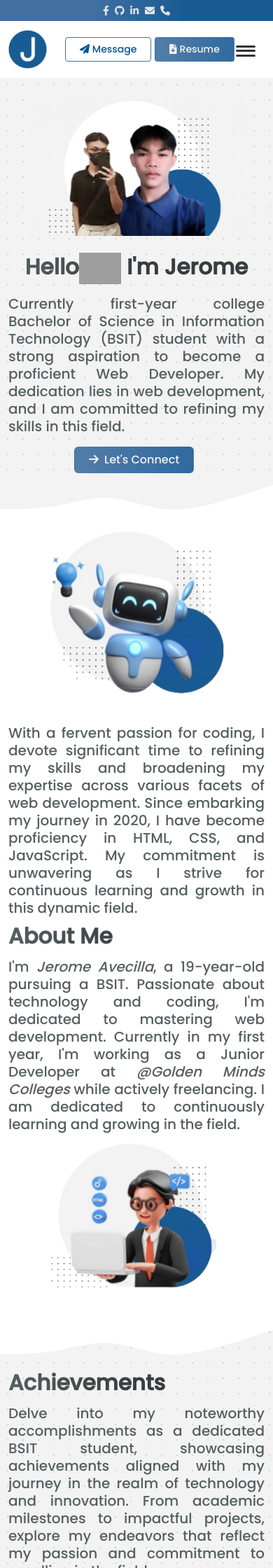
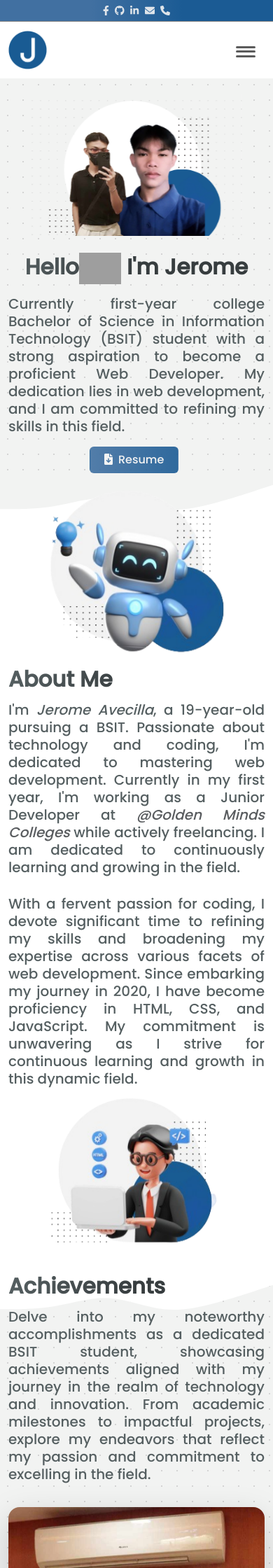
Before and after one commit to javecilla/portfolio, a PHP site: page / in a window 390 px wide. Shown: the top 2240 px of the page at 70% size. Run offline with PHP 8.4, Linux system fonts and the light colour scheme; some libraries are stand-ins or nearby versions; grey boxes are pictures that could not be loaded.

Commit message:
fixing media queries

```diff
--- a/assets/custom/scripts/app.js
+++ b/assets/custom/scripts/app.js
@@ -2,9 +2,6 @@
   "use strict";
 
   // Menu bar toggle
-  $(document).on('click', '#navbarSideCollapse', function(e) {
-   	e.preventDefault();
-    $('.offcanvas-collapse').toggleClass('open');
-  });
+  $(document).on('click', '#burgerBarMenu', () => { $('#navbarsMenu').toggleClass('open'); });
 
 })(jQuery);
--- a/assets/custom/stylesheets/app.css
+++ b/assets/custom/stylesheets/app.css
@@ -60,7 +60,7 @@ body {
 /* Select the img element */
 h1 img.wave_gif {
   /* Apply a filter to change the color to blue */
-  filter: hue-rotate(200deg); /* Adjust the degree to achieve the desired blue shade */
+  filter: hue-rotate(190deg); /* Adjust the degree to achieve the desired blue shade */
   width: 60px;
 }
 
@@ -141,12 +141,14 @@ nav .nav_link {
 header {
   padding: 0;
   margin: 0;
+  border-bottom: 1px solid gray!important;
 }
 
 header .header_container {
   background-image: linear-gradient(to left, #1b5b94, #1b5b94, #4170a1, #4170a1);
   color: #f3f3f3!important;
   padding: 3px;
+
 }
 
 header .header_link {
@@ -170,6 +172,7 @@ header .header_link {
   height: 3px;
   width: 28px;
   background: #000;
+  opacity: .8;
   border-radius: 50px;
   position: absolute;
   transition: 0.2s ease;
@@ -178,6 +181,7 @@ header .header_link {
   height: 3px;
   width: 28px;
   background: #000;
+  opacity: .8;
   border-radius: 50px;
   position: absolute;
   transition: 0.2s ease;
@@ -186,36 +190,37 @@ header .header_link {
   height: 3px;
   width: 28px;
   background: #000;
+  opacity: .8;
   border-radius: 50px;
   position: absolute;
-  transition: 0.2s ease;
+  transition: 0.2s ease!important;
 }
-label[for="navbarSideCollapse"] {
+label[for="burgerBarMenu"] {
   cursor: pointer;
 }
 input.navcheckbox {
-  position: absolute;
-  left: -9999px;
-  -webkit-appearance: none;
-  visibility: hidden;
-  display: none;
+  position: absolute!important;
+  left: -9999px!important;
+  -webkit-appearance: none!important;
+  visibility: hidden!important;
+  display: none!important;
 
 }
 input.navcheckbox:checked ~ .bar .top {
-  transform: rotate(-45deg);
-  width: 27px;
-  transform-origin: right;
-  top: -10px;
+  transform: rotate(-45deg)!important;
+  width: 27px!important;
+  transform-origin: right!important;
+  top: -10px!important;
 }
 input.navcheckbox:checked ~ .bar .bot {
-  transform: rotate(45deg);
-  width: 27px;
-  transform-origin: right;
-  top: 10px;
+  transform: rotate(45deg)!important;
+  width: 27px!important;
+  transform-origin: right!important;
+  top: 10px!important;
 }
 input.navcheckbox:checked ~ .bar .mid {
-  transform: translateX(1px);
-  opacity: 0;
+  transform: translateX(1px)!important;
+  opacity: 0!important;
 }
 
 /*tmp*/
@@ -278,80 +283,126 @@ input.navcheckbox:checked ~ .bar .mid {
 }
 
 #s2_content {
-  margin-top: -30%!important;
+  margin-top: -25%!important;
 } .s2_image {
+  margin-top: -5%!important;
+} .s22_image {
+  margin-top: -15%!important;
+}.s2_context {
+  margin-top: -10%!important;
+} .s22_context {
   margin-top: -20%!important;
-} .s2_context {
-  margin-top: -5%!important;
 }
 
 #s3_content {
-  margin-top: -25%!important;
+  margin-top: -30%!important;
+} .s3_context {
+  margin-top: 3%!important;
 }
 
 #s4_content {
   margin-top: -27%!important;
-}
-
-.s4_image {
-  margin-top: 10%!important;
+} .s4_image {
+  margin-top: -2%!important;
 } .s4_context {
-  margin-top: -5%!important;
+  margin-top: -10%!important;
 }
 
 #s5_content {
   margin-top: -35%!important;
+} .s5_context {
+  margin-top: -2%;
+} .s5_image {
+  margin-top: 3%!important;
+}
+
+#s6_content {
+  margin-top: -25%!important;
+} .s6_context {
+  margin-top: 2%;
 }
 
 @media (max-width: 600px) {
   #s2_content {
-    margin-top: -15%!important;
+    margin-top: -25%!important;
   } .s2_image {
+    margin-top: 4%!important;
+  } .s2_context {
+    margin-top: -10%!important;
+  } .s22_context {
+    margin-top: 3%!important;
+  } .s22_image {
     margin-top: -5%!important;
-  } .s2_context {
-    margin-top: 1%!important;
   }
 
   #s3_content {
-  margin-top: -5%!important;
+    margin-top: -25%!important;
+  } .s3_context {
+    margin-top: 5%!important;
   }
 
   #s4_content {
+    margin-top: -27%!important;
+  } .s4_image {
+    margin-top: 3%!important;
+  } .s4_context {
     margin-top: -5%!important;
-  } .s4_image {
-    margin-top: 10%!important;
-  } .s4_context {
-    margin-top: 5%!important;
   }
 
   #s5_content {
-    margin-top: -5%!important;
+    margin-top: -20%!important;
+  } .s5_context {
+    margin-top: 5%;
+  } .s5_image {
+    margin-top: -3%!important;
+  }
+
+  #s6_content {
+    margin-top: -15%!important;
+  } .s6_context {
+    margin-top: 2%;
   }
 }
 
 @media (max-width: 400px) {
-  #s2_content {
+    #s2_content {
+    margin-top: -25%!important;
+  } .s2_image {
+    margin-top: 4%!important;
+  } .s2_context {
+    margin-top: -10%!important;
+  } .s22_context {
+    margin-top: 3%!important;
+  } .s22_image {
     margin-top: -5%!important;
-  } .s2_image {
-    margin-top: -5%!important;
-  } .s2_context {
-    margin-top: -1%!important;
   }
 
   #s3_content {
+    margin-top: -25%!important;
+  } .s3_context {
+    margin-top: 5%!important;
+  }
+
+  #s4_content {
+    margin-top: -27%!important;
+  } .s4_image {
+    margin-top: 3%!important;
+  } .s4_context {
     margin-top: -5%!important;
   }
 
-  #s4_content {
-    margin-top: -5%!important;
-  } .s4_image {
-    margin-top: 10%!important;
-  } .s4_context {
-    margin-top: 5%!important;
+  #s5_content {
+    margin-top: -20%!important;
+  } .s5_context {
+    margin-top: 5%;
+  } .s5_image {
+    margin-top: -3%!important;
   }
 
-  #s5_content {
-    margin-top: -5%!important;
+  #s6_content {
+    margin-top: -15%!important;
+  } .s6_context {
+    margin-top: 2%;
   }
 }
 
@@ -468,6 +519,9 @@ input.navcheckbox:checked ~ .bar .mid {
   .gallery_card_bg {
     height: 340;
   }
+  .gallery_content {
+    margin-top: 40%!important;
+  }
 }
 
 @media (max-width: 400px) {
@@ -475,6 +529,25 @@ input.navcheckbox:checked ~ .bar .mid {
     height: 200px;
   }
   .gallery_content {
-    margin-top: 15%!important;
+    margin-top: 65%!important;
   }
 }
+
+.project_image {
+  width: 100%!important;
+  height: 320px!important;
+}
+
+@media (max-width: 600px) {
+  .project_image {
+    width: 100%!important;
+    height: 300px!important;
+  }
+}
+
+@media (max-width: 400px) {
+  .project_image {
+    width: 100%!important;
+    height: 200px!important;
+  }
+}
--- a/index.html
+++ b/index.html
@@ -101,24 +101,16 @@
 		    <a class="navbar-brand" href="https://javecilla.vercel.app/" title="Jerome Avecilla">
 		    	<img src="assets/images/favicon.png" alt="logo" width="55" height="55" />
 		    </a>
-		    <div class="d-flex align-items-center d-block d-sm-none">
-		    	<a href="#" class="btn btn-ligth btn-sm outline_button">
-		    		<i class="fa-solid fa-paper-plane"></i> Message
-		    	</a>
-		    	<a href="#" class="btn btn-ligth btn-sm fill_button">
-		    		<i class="fa-solid fa-file-arrow-down"></i> Resume
-		    	</a>
-		    </div>
-	    	<label class="navbar-toggler" for="navbarSideCollapse"
+	    	<label class="navbar-toggler" for="burgerBarMenu"
 	          aria-label="Toggle navigation">
-	        <input type="checkbox" class="navcheckbox" id="navbarSideCollapse"/>
+	        <input type="checkbox" class="navcheckbox" id="burgerBarMenu"/>
 	  		  <div class ="bar">
 	  		    <span class="top"></span>
 	  		    <span class="mid"></span>
 	  		    <span class="bot"></span>
 	  		  </div>
 	     	</label>
-			  <div class="navbar-collapse offcanvas-collapse bg-white" id="navbarsExampleDefault">
+			  <div class="navbar-collapse offcanvas-collapse bg-white" id="navbarsMenu">
 			    <ul class="navbar-nav me-auto mb-lg-0 d-flex align-items-center">
 			      <li class="nav-item nav_link">
 			        <a class="nav-link text-dark" aria-current="page" href="#">Home</a>
@@ -164,7 +156,7 @@
 			    	</span>
 			    </p>
 			    <a href="javascript:void(0)" class="btn fill_button mb-2 wow fadeInUp">
-			    	<i class="fa-solid fa-arrow-right"></i>&nbsp; Let's Connect
+			    	<i class="fa-solid fa-file-arrow-down"></i>&nbsp; Resume
 			    </a>
 			  </div>
 			</div>
@@ -175,20 +167,13 @@
 			<div class="container">
 				<div id="s2_content" class="row row-cols-1 row-cols-md-2 align-items-md-center ">
 		      <div class="col d-flex flex-column align-items-start gap-2">
-		      	<img src="assets/images/section1.png" class="img-fluid mb-3 moving_image s3_image"
+		      	<img src="assets/images/section1.png" class="img-fluid mb-3 moving_image s2_image"
 			          alt="img" width="500" height="400" loading="lazy"
 			        />
 		      </div>
 		      <div class="col">
-		        <p class="lead description_text">
-				    	<span class="wow fadeInUp">
-				    		With a fervent passion for coding, I devote significant time to refining my skills and broadening my expertise across various facets of web development. Since embarking my journey in 2020, I have become proficiency in HTML, CSS, and JavaScript. My commitment is unwavering as I strive for continuous learning and growth in this dynamic field.
-				    	</span>
-				    </p>
-		      </div>
-		      <div class="col">
 		      	<div class="s2_context">
-			      	<h1 class="display-5 fw-bold lh-1 mb-3 gradient_header">About Me</h1>
+		      		<h1 class="display-5 fw-bold lh-1 mt-3 mb-3 gradient_header">About Me</h1>
 			        <p class="lead description_text">
 					    	<span class="wow fadeInUp">
 					    		I'm <i>Jerome Avecilla</i>, a 19-year-old pursuing a BSIT. Passionate about technology and coding, I'm dedicated to mastering web development. Currently in my first year, I'm working as a Junior Developer at <i><a href="#" class="text-decoration-none text-muted">@Golden Minds Colleges</a></i> while actively freelancing. I am dedicated to continuously learning and growing in the field.
@@ -197,8 +182,17 @@
 					  </div>
 		      </div>
 		      <div class="col">
+		      	<div class="s22_context">
+			      	<p class="lead description_text">
+					    	<span class="wow fadeInUp">
+					    		With a fervent passion for coding, I devote significant time to refining my skills and broadening my expertise across various facets of web development. Since embarking my journey in 2020, I have become proficiency in HTML, CSS, and JavaScript. My commitment is unwavering as I strive for continuous learning and growth in this dynamic field.
+					    	</span>
+				    	</p>
+				    </div>
+		      </div>
+		      <div class="col">
 		      	<div class="mt-3">
-				    	<img src="assets/images/section2.png" class="img-fluid mb-3 moving_image s2_image"
+				    	<img src="assets/images/section2.png" class="img-fluid mb-3 moving_image s22_image"
 			          alt="img" width="500" height="400" loading="lazy"
 			        />
 				    </div>
@@ -220,6 +214,7 @@
 					  </p>
 					</div>
 				</div>
+				<div class="s3_context">
 					<div class="row">
 						<div class="col-md-4 mb-2">
 							<div class="featured-carousel owl-carousel">
@@ -282,6 +277,7 @@
 						</div>
 					</div>
 				</div>
+		  </div>
 		</section>
 
 		<section class="bg-white">
@@ -289,11 +285,12 @@
 			<div class="container">
 				<div id="s4_content" class="row row-cols-1 row-cols-md-2 align-items-md-center">
 					<div class="col d-flex flex-column align-items-start gap-2">
-		      	<img src="assets/images/section3.png" class="img-fluid mb-3 moving_image s3_image"
+		      	<img src="assets/images/section3.png" class="img-fluid mb-3 moving_image s4_image"
 			        alt="img" width="500" height="400" loading="lazy"
 			      />
 		      </div>
 		      <div class="col">
+		      	<div class="s4_context">
 			      	<h1 class="display-5 fw-bold lh-1 mb-3 gradient_header">Tech Stacks and Tools</h1>
 			        <p class="lead description_text">
 					    	<span class="wow fadeInUp">
@@ -302,7 +299,8 @@
 					    </p>
 				    </div>
 		      </div>
-				<div class="row">
+				</div>
+				<div class="row d-flex align-items-center justify-content-center text-center">
 					<div class="col-auto mt-2">
 						<img src="https://raw.githubusercontent.com/devicons/devicon/master/icons/html5/html5-original-wordmark.svg" alt="html5" width="75" height="75"
 						title="HTML5"/>
@@ -364,9 +362,10 @@
 						title="NPM"/>
 					</div>
 				</div>
+				<div class="s5_content">
 					<div class="row row-cols-1 row-cols-md-2 align-items-md-center">
 			      <div class="col">
-		      	<div class="s4_context">
+			      	<div class="s5_context">
 				      	<h1 class="display-5 fw-bold lh-1 mb-3 gradient_header">Experiences</h1>
 				        <p class="lead description_text">
 						    	<span class="wow fadeInUp">
@@ -410,9 +409,10 @@
 					    </div>
 			      </div>
 			      <div class="col d-flex flex-column align-items-start gap-2">
-		      	<img src="assets/images/section4.PNG" class="img-fluid mb-3 moving_image s4_image d-none d-lg-inline"
+			      	<img src="assets/images/section4.PNG" class="img-fluid mb-3 moving_image s5_image d-none d-lg-inline"
 				          alt="img" width="500" height="400" loading="lazy"
 				        />
+			      </div>
 					</div>
 				</div>
 			</div>
@@ -421,7 +421,7 @@
 		<section>
 			<svg xmlns="http://www.w3.org/2000/svg" viewBox="0 0 1440 320"><path fill="#ffffff" fill-opacity="1" d="M0,160L48,160C96,160,192,160,288,144C384,128,480,96,576,101.3C672,107,768,149,864,160C960,171,1056,149,1152,122.7C1248,96,1344,64,1392,48L1440,32L1440,0L1392,0C1344,0,1248,0,1152,0C1056,0,960,0,864,0C768,0,672,0,576,0C480,0,384,0,288,0C192,0,96,0,48,0L0,0Z"></path></svg>
 			<div class="container">
-				<div id="s5_content" class="d-flex align-items-center justify-content-center align-items-md-center ">
+				<div id="s6_content" class="d-flex align-items-center justify-content-center align-items-md-center ">
 					<div>
 			      <h1 class="display-5 fw-bold lh-1 mb-3 gradient_header">Projects</h1>
 			      <p class="lead description_text">
@@ -431,11 +431,12 @@
 					  </p>
 					</div>
 				</div>
+				<div class="s6_context">
 					<div class="row">
-					<div class="col-md-6 mb-2">
+						<div class="col-md-6 mb-3">
 							<div class="card shadow-sm">
 	            	<img src="assets/images/projects/admission/p1.jpg" alt="project"
-            		class="bd-placeholder-img card-img-top" width="100%" height="300"
+	            		class="bd-placeholder-img card-img-top project_image"
 	            	/>
 	            	<div class="card-body">
 	              	<p class="card-text">
@@ -452,10 +453,10 @@
 	            	</div>
 	          	</div>
 						</div>
-					<div class="col-md-6 mb-2">
+						<div class="col-md-6 mb-3">
 							<div class="card shadow-sm">
 	            	<img src="assets/images/projects/websystem/p1.PNG" alt="project"
-            		class="bd-placeholder-img card-img-top" width="100%" height="300"
+	            		class="bd-placeholder-img card-img-top project_image"
 	            	/>
 	            	<div class="card-body">
 	              	<p class="card-text">
@@ -472,10 +473,10 @@
 	            	</div>
 	          	</div>
 						</div>
-					<div class="col-md-6 mb-2">
+						<div class="col-md-6 mb-3">
 							<div class="card shadow-sm">
 	            	<img src="assets/images/projects/vs/p1.jpg" alt="project"
-            		class="bd-placeholder-img card-img-top" width="100%" height="300"
+	            		class="bd-placeholder-img card-img-top project_image"
 	            	/>
 	            	<div class="card-body">
 	              	<p class="card-text">
@@ -492,10 +493,10 @@
 	            	</div>
 	          	</div>
 						</div>
-					<div class="col-md-6 mb-2">
+						<div class="col-md-6 mb-3">
 							<div class="card shadow-sm">
 	            	<img src="assets/images/projects/ims/p1.PNG" alt="project"
-            		class="bd-placeholder-img card-img-top" width="100%" height="300"
+	            		class="bd-placeholder-img card-img-top project_image"
 	            	/>
 	            	<div class="card-body">
 	              	<p class="card-text">
@@ -508,6 +509,7 @@
 		                  </button>
 		                </div>
 		                <small class="text-body-secondary d-none d-lg-inline">HTML, CSS, JS, Bootstrap, jQuery, PHP and MySQL</small>
+		              </div>
 	            	</div>
 	          	</div>
 						</div>
@@ -549,7 +551,9 @@
 		            <label for="message">Message</label>
 		          </div>
 		          <hr class="my-4 text-muted">
-          		<button class="w-100 btn fill_button" type="button">Submit</button>
+          		<button class="w-100 btn fill_button" type="button">
+          			<i class="fa-solid fa-paper-plane"></i>&nbsp; Message
+          		</button>
         		</form>
 		      </div>
 				</div>
```
Lines whose indentation alone changed are shown as unchanged.
